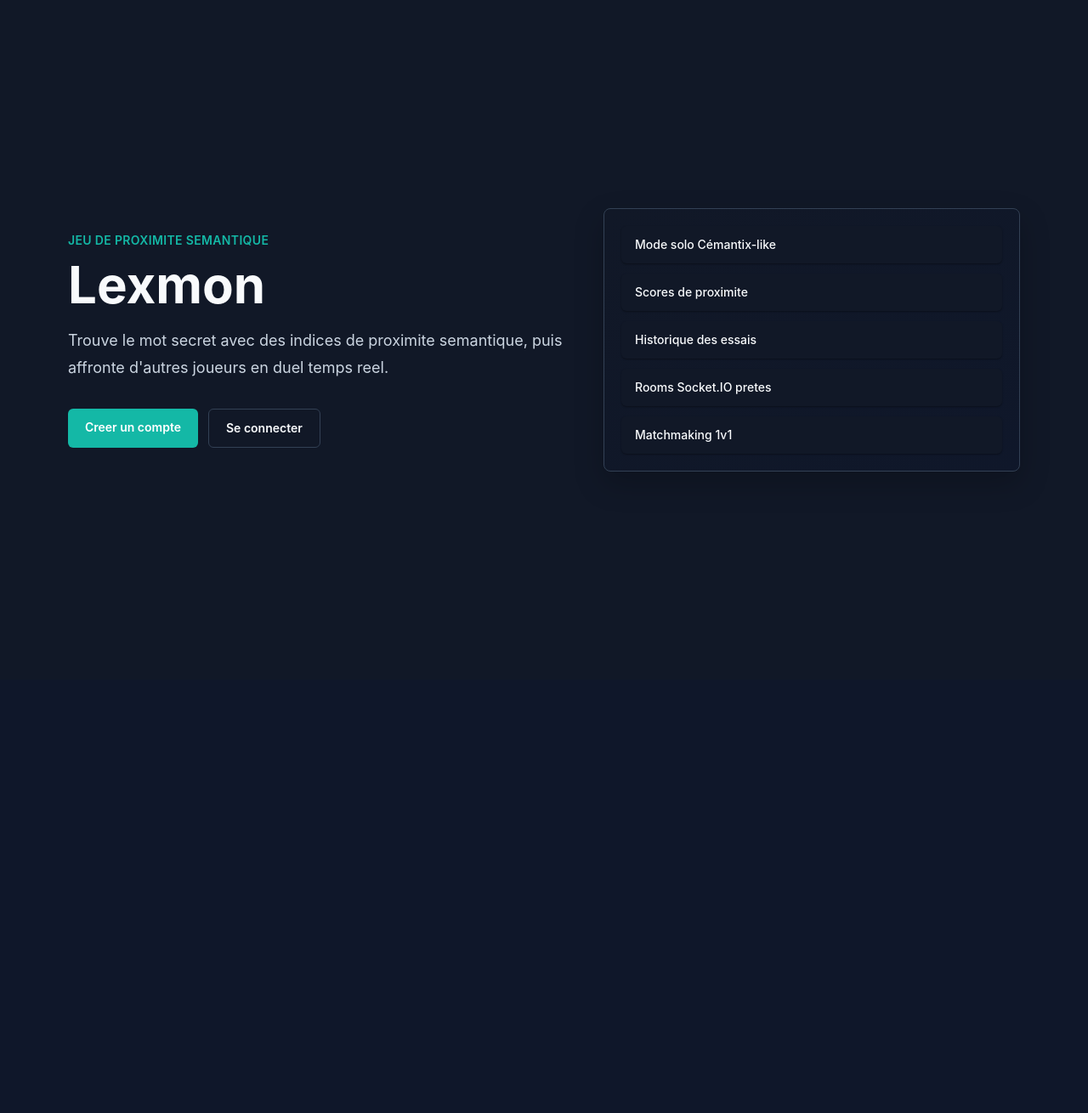
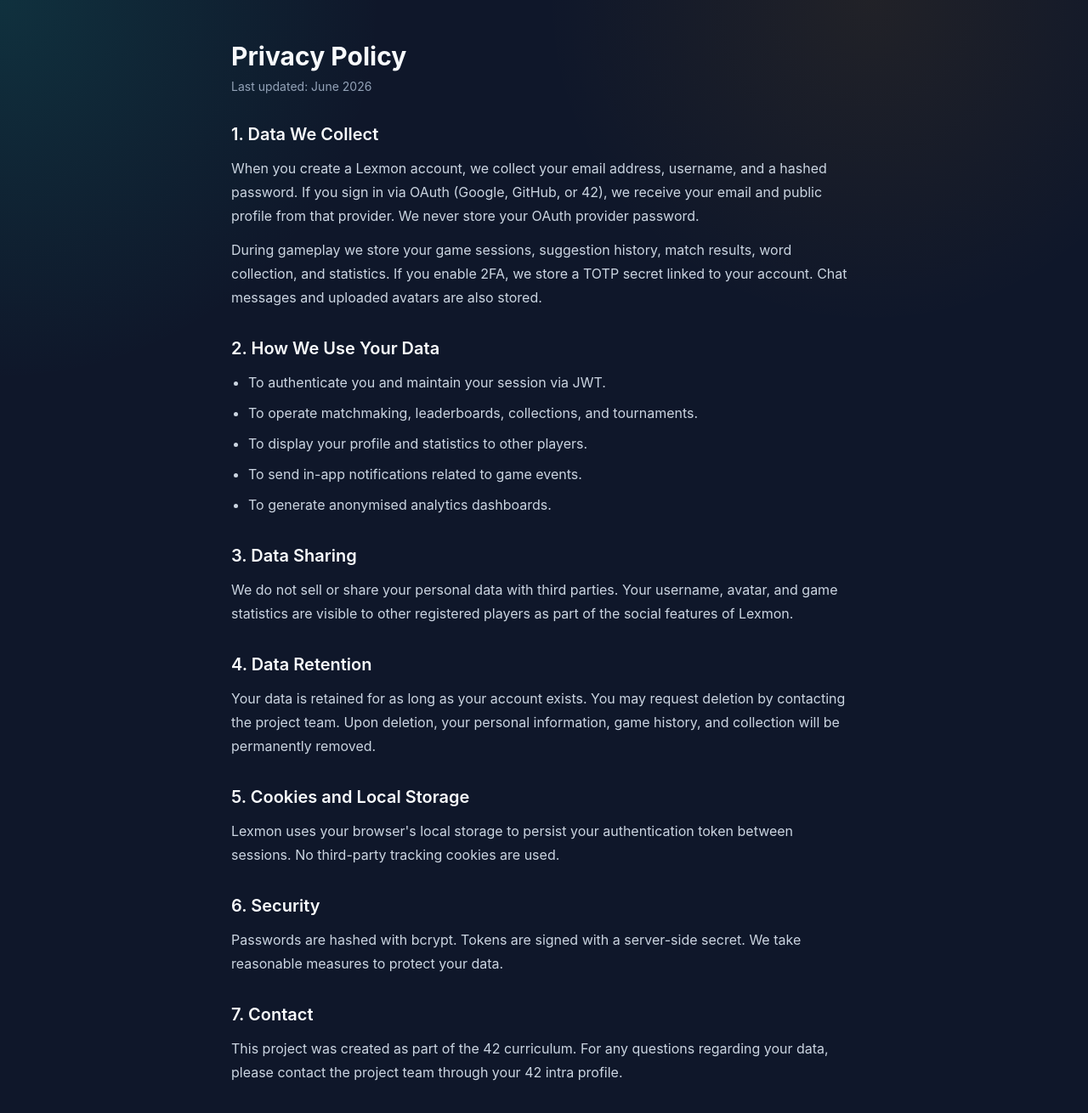
Before and after one commit to apiochau/Transcendence, a React (Vite) app in the folder frontend/: page /privacy-policy in a window 1280 px wide. Before the commit this address led to /. Shown: the top 1310 px of the page at 85% size. Before the commit the page ends 800 px from the top, so only its background shows below. Built offline with nearby package versions, Linux system fonts and the light colour scheme; no server answers.

Commit message:
Add Privacy Policy, Terms of service pages using footer

```diff
--- /dev/null
+++ b/frontend/src/components/Footer.tsx
@@ -0,0 +1,17 @@
+import { Link } from 'react-router-dom';
+
+export function Footer() {
+  return (
+    <footer className="border-t border-slate-700 py-6 text-center text-xs text-slate-500">
+      <div className="flex flex-wrap justify-center gap-x-6 gap-y-2">
+        <Link to="/privacy-policy" className="hover:text-slate-300 transition">
+          Privacy Policy
+        </Link>
+        <Link to="/terms-of-service" className="hover:text-slate-300 transition">
+          Terms of Service
+        </Link>
+      </div>
+      <p className="mt-3">© 2026 Lexmon — 42 Curriculum Project</p>
+    </footer>
+  );
+}
--- a/frontend/src/layouts/AppLayout.tsx
+++ b/frontend/src/layouts/AppLayout.tsx
@@ -3,6 +3,7 @@ import { useAuthStore } from '../store/auth.store';
 import { useEffect, useRef, useState } from 'react';
 import { createSocket } from '../api/socket';
 import { ChatWidget } from '../components/ChatWidget';
+import { Footer } from '../components/Footer';
 
 const navItems = [
   { to: '/dashboard', label: 'Accueil' },
@@ -106,6 +107,7 @@ export function AppLayout() {
       <main className="page-enter mx-auto max-w-6xl px-4 py-8">
         <Outlet />
       </main>
+      <Footer />
       <ChatWidget />
     </div>
   );
--- a/frontend/src/pages/LandingPage.tsx
+++ b/frontend/src/pages/LandingPage.tsx
@@ -1,8 +1,9 @@
 import { Link } from 'react-router-dom';
+import { Footer } from '../components/Footer'
 
 export function LandingPage() {
   return (
-    <main className="min-h-screen bg-white text-ink">
+    <div className="min-h-screen bg-white text-ink">
       <section className="mx-auto grid min-h-screen max-w-6xl content-center gap-8 px-4 py-16 md:grid-cols-[1.1fr_0.9fr] md:items-center">
         <div className="page-enter">
           <p className="mb-3 text-sm font-semibold uppercase tracking-wide text-accent">Jeu de proximite semantique</p>
@@ -21,6 +22,7 @@ export function LandingPage() {
           ))}
         </div>
       </section>
-    </main>
+      <Footer />
+    </div>
   );
 }
--- /dev/null
+++ b/frontend/src/pages/PrivacyPolicyPage.tsx
@@ -0,0 +1,75 @@
+export function PrivacyPolicyPage() {
+  return (
+    <div className="mx-auto max-w-3xl px-4 py-12 text-ink">
+      <h1 className="mb-2 text-3xl font-bold">Privacy Policy</h1>
+      <p className="mb-8 text-sm text-slate-500">Last updated: June 2026</p>
+
+      <section className="mb-8">
+        <h2 className="mb-3 text-xl font-semibold">1. Data We Collect</h2>
+        <p className="leading-7 text-slate-600">
+          When you create a Lexmon account, we collect your email address, username, and a hashed
+          password. If you sign in via OAuth (Google, GitHub, or 42), we receive your email and
+          public profile from that provider. We never store your OAuth provider password.
+        </p>
+        <p className="mt-3 leading-7 text-slate-600">
+          During gameplay we store your game sessions, suggestion history, match results, word
+          collection, and statistics. If you enable 2FA, we store a TOTP secret linked to your
+          account. Chat messages and uploaded avatars are also stored.
+        </p>
+      </section>
+
+      <section className="mb-8">
+        <h2 className="mb-3 text-xl font-semibold">2. How We Use Your Data</h2>
+        <ul className="list-disc space-y-2 pl-5 leading-7 text-slate-600">
+          <li>To authenticate you and maintain your session via JWT.</li>
+          <li>To operate matchmaking, leaderboards, collections, and tournaments.</li>
+          <li>To display your profile and statistics to other players.</li>
+          <li>To send in-app notifications related to game events.</li>
+          <li>To generate anonymised analytics dashboards.</li>
+        </ul>
+      </section>
+
+      <section className="mb-8">
+        <h2 className="mb-3 text-xl font-semibold">3. Data Sharing</h2>
+        <p className="leading-7 text-slate-600">
+          We do not sell or share your personal data with third parties. Your username, avatar,
+          and game statistics are visible to other registered players as part of the social
+          features of Lexmon.
+        </p>
+      </section>
+
+      <section className="mb-8">
+        <h2 className="mb-3 text-xl font-semibold">4. Data Retention</h2>
+        <p className="leading-7 text-slate-600">
+          Your data is retained for as long as your account exists. You may request deletion by
+          contacting the project team. Upon deletion, your personal information, game history,
+          and collection will be permanently removed.
+        </p>
+      </section>
+
+      <section className="mb-8">
+        <h2 className="mb-3 text-xl font-semibold">5. Cookies and Local Storage</h2>
+        <p className="leading-7 text-slate-600">
+          Lexmon uses your browser's local storage to persist your authentication token between
+          sessions. No third-party tracking cookies are used.
+        </p>
+      </section>
+
+      <section className="mb-8">
+        <h2 className="mb-3 text-xl font-semibold">6. Security</h2>
+        <p className="leading-7 text-slate-600">
+          Passwords are hashed with bcrypt. Tokens are signed with a server-side secret.
+          We take reasonable measures to protect your data.
+        </p>
+      </section>
+
+      <section>
+        <h2 className="mb-3 text-xl font-semibold">7. Contact</h2>
+        <p className="leading-7 text-slate-600">
+          This project was created as part of the 42 curriculum. For any questions regarding
+          your data, please contact the project team through your 42 intra profile.
+        </p>
+      </section>
+    </div>
+  );
+}
--- /dev/null
+++ b/frontend/src/pages/TermsOfServicePage.tsx
@@ -0,0 +1,72 @@
+export function TermsOfServicePage() {
+  return (
+    <div className="mx-auto max-w-3xl px-4 py-12 text-ink">
+      <h1 className="mb-2 text-3xl font-bold">Terms of Service</h1>
+      <p className="mb-8 text-sm text-slate-500">Last updated: June 2026</p>
+
+      <section className="mb-8">
+        <h2 className="mb-3 text-xl font-semibold">1. Acceptance</h2>
+        <p className="leading-7 text-slate-600">
+          By creating an account or using Lexmon, you agree to these Terms of Service.
+          If you do not agree, do not use the application.
+        </p>
+      </section>
+
+      <section className="mb-8">
+        <h2 className="mb-3 text-xl font-semibold">2. Account Responsibilities</h2>
+        <ul className="list-disc space-y-2 pl-5 leading-7 text-slate-600">
+          <li>You are responsible for maintaining the confidentiality of your credentials.</li>
+          <li>You must not share your account with others.</li>
+          <li>You must provide accurate information when registering.</li>
+          <li>You must be at least 13 years old to use this service.</li>
+        </ul>
+      </section>
+
+      <section className="mb-8">
+        <h2 className="mb-3 text-xl font-semibold">3. Acceptable Use</h2>
+        <p className="leading-7 text-slate-600">You agree not to:</p>
+        <ul className="mt-2 list-disc space-y-2 pl-5 leading-7 text-slate-600">
+          <li>Attempt to exploit, hack, or disrupt the service.</li>
+          <li>Use automated scripts or bots to interact with the game.</li>
+          <li>Harass or abuse other players through the chat system.</li>
+          <li>Upload inappropriate or illegal content as your avatar.</li>
+          <li>Attempt to manipulate matchmaking, rankings, or word collections unfairly.</li>
+        </ul>
+      </section>
+
+      <section className="mb-8">
+        <h2 className="mb-3 text-xl font-semibold">4. Game Rules</h2>
+        <p className="leading-7 text-slate-600">
+          Lexmon is a competitive semantic word game. Players must find secret words using
+          proximity scores. Daily mode is limited to one match per day. Duel mode involves
+          staking collection words — results are final. The leaderboard reflects total collection
+          value and is updated in real time.
+        </p>
+      </section>
+
+      <section className="mb-8">
+        <h2 className="mb-3 text-xl font-semibold">5. Intellectual Property</h2>
+        <p className="leading-7 text-slate-600">
+          Lexmon was created as a 42 curriculum project. The word embeddings and semantic data
+          used in the game are derived from publicly available linguistic resources.
+        </p>
+      </section>
+
+      <section className="mb-8">
+        <h2 className="mb-3 text-xl font-semibold">6. Termination</h2>
+        <p className="leading-7 text-slate-600">
+          We reserve the right to suspend or delete accounts that violate these terms.
+          You may delete your account at any time by contacting the project team.
+        </p>
+      </section>
+
+      <section>
+        <h2 className="mb-3 text-xl font-semibold">7. Disclaimer</h2>
+        <p className="leading-7 text-slate-600">
+          Lexmon is provided as-is for educational purposes as part of the 42 curriculum.
+          We make no warranties regarding availability or fitness for a particular purpose.
+        </p>
+      </section>
+    </div>
+  );
+}
--- a/frontend/src/routes/router.tsx
+++ b/frontend/src/routes/router.tsx
@@ -18,12 +18,16 @@ import { TournamentsPage } from '../pages/TournamentsPage';
 import { UserProfilePage } from '../pages/UserProfilePage';
 import { AnalyticsPage } from '../pages/AnalyticsPage';
 import { SettingsPage } from '../pages/SettingsPage';
+import { PrivacyPolicyPage  } from '../pages/PrivacyPolicyPage';
+import { TermsOfServicePage } from '../pages/TermsOfServicePage';
 
 export const router = createBrowserRouter([
   { path: '/', element: <LandingPage /> },
   { path: '/login', element: <LoginPage /> },
   { path: '/register', element: <RegisterPage /> },
   { path: '/oauth/callback', element: <OAuthCallbackPage /> },
+  { path: '/privacy-policy', element: <PrivacyPolicyPage /> },
+  { path: '/terms-of-service', element: <TermsOfServicePage /> },
   {
     element: <ProtectedRoute />,
     children: [
```
